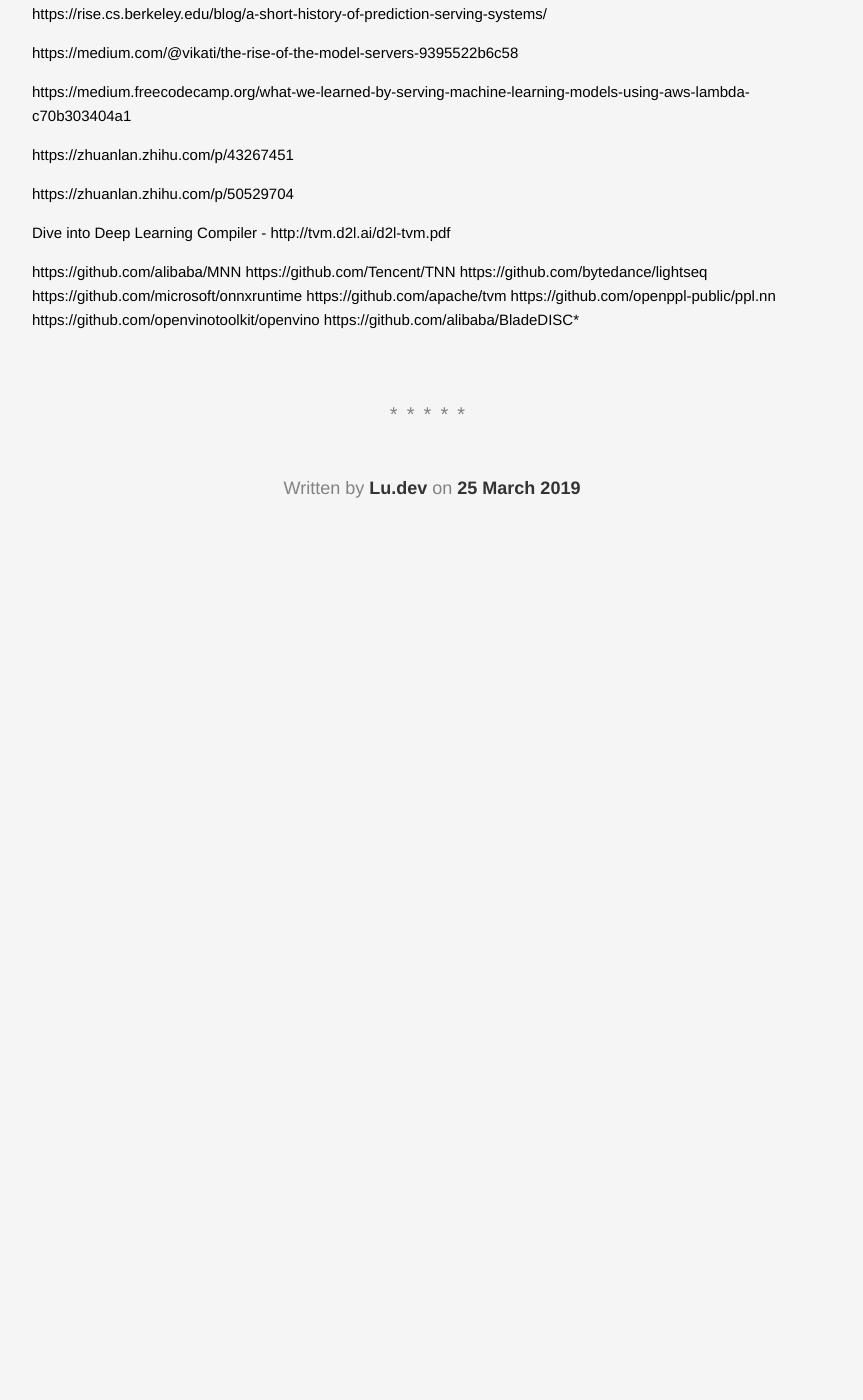
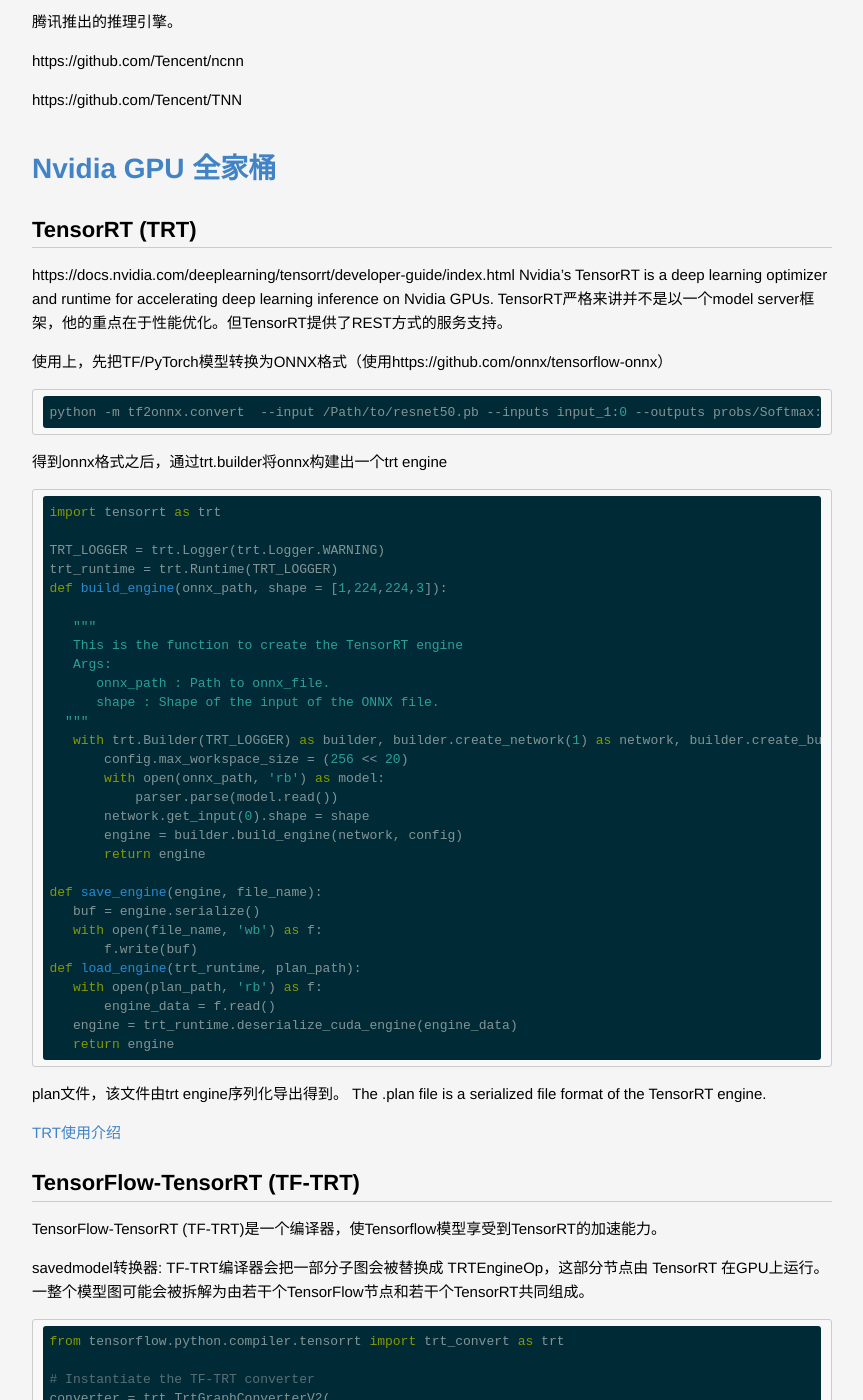
Before and after one commit to lucky521/blog, a Jekyll site: the page built from _posts/ml/2019-03-25-ML-Serving.markdown, in a window 1280 px wide and 1400 px high, scrolled down 3630 px. Shown: the whole window, without its empty margins (208-1071 px from the left). Built offline with Jekyll 4.4.1, drawn with Linux system fonts in a browser that asks for light colours; before the commit the page ends 4260 px from its top, so only the background shows below that; some of the changed text lies outside the part shown.

Commit message:
update blog

````diff
--- a/_posts/ml/2017-10-26-tensorflow.markdown
+++ b/_posts/ml/2017-10-26-tensorflow.markdown
@@ -1379,7 +1379,7 @@
 ```
 
 下面是构建serving pb-variable文件的过程：
-```python
+```py
 tf.saved_model.builder.SavedModelBuilder
 
 tf.saved_model.utils.build_tensor_info
--- a/_posts/ml/2019-03-25-ML-Serving.markdown
+++ b/_posts/ml/2019-03-25-ML-Serving.markdown
@@ -37,6 +37,17 @@
 * relay
   * 可以理解为一种可以描述深度学习网络的函数式编程语言
 
+
+* https://github.com/alibaba/MNN
+* https://github.com/Tencent/TNN
+* https://github.com/bytedance/lightseq
+* https://github.com/microsoft/onnxruntime
+* https://github.com/apache/tvm
+* https://github.com/openppl-public/ppl.nn
+* https://github.com/openvinotoolkit/openvino
+* https://github.com/alibaba/BladeDISC
+
+
 # 分布式
 将一个超大模型拆解部署在多个节点。
 
@@ -47,7 +58,9 @@
 
 
 
-#  知名框架
+
+
+# 知名框架
 
 ## TensorFlow Serving
  https://github.com/tensorflow/serving
@@ -110,28 +115,98 @@
 
 
 
+# Nvidia GPU 全家桶
+
+## TensorRT (TRT)
+https://docs.nvidia.com/deeplearning/tensorrt/developer-guide/index.html
+ Nvidia’s TensorRT is a deep learning optimizer and runtime for accelerating deep learning inference on Nvidia GPUs.
+ TensorRT严格来讲并不是以一个model server框架，他的重点在于性能优化。但TensorRT提供了REST方式的服务支持。
+
+使用上，先把TF/PyTorch模型转换为ONNX格式（使用https://github.com/onnx/tensorflow-onnx）
+
+```py
+python -m tf2onnx.convert  --input /Path/to/resnet50.pb --inputs input_1:0 --outputs probs/Softmax:0 --output resnet50.onnx
+```
+
+得到onnx格式之后，通过trt.builder将onnx构建出一个trt engine
+```python
+import tensorrt as trt
+
+TRT_LOGGER = trt.Logger(trt.Logger.WARNING)
+trt_runtime = trt.Runtime(TRT_LOGGER)
+def build_engine(onnx_path, shape = [1,224,224,3]):
+
+   """
+   This is the function to create the TensorRT engine
+   Args:
+      onnx_path : Path to onnx_file.
+      shape : Shape of the input of the ONNX file.
+  """
+   with trt.Builder(TRT_LOGGER) as builder, builder.create_network(1) as network, builder.create_builder_config() as config, trt.OnnxParser(network, TRT_LOGGER) as parser:
+       config.max_workspace_size = (256 << 20)
+       with open(onnx_path, 'rb') as model:
+           parser.parse(model.read())
+       network.get_input(0).shape = shape
+       engine = builder.build_engine(network, config)
+       return engine
+
+def save_engine(engine, file_name):
+   buf = engine.serialize()
+   with open(file_name, 'wb') as f:
+       f.write(buf)
+def load_engine(trt_runtime, plan_path):
+   with open(plan_path, 'rb') as f:
+       engine_data = f.read()
+   engine = trt_runtime.deserialize_cuda_engine(engine_data)
+   return engine
+```
+
+plan文件，该文件由trt engine序列化导出得到。 The .plan file is a serialized file format of the TensorRT engine.
+
+[TRT使用介绍](https://developer.nvidia.com/blog/speeding-up-deep-learning-inference-using-tensorflow-onnx-and-tensorrt/)
+
+
+## TensorFlow-TensorRT (TF-TRT)
+TensorFlow-TensorRT (TF-TRT)是一个编译器，使Tensorflow模型享受到TensorRT的加速能力。
+
+savedmodel转换器:
+TF-TRT编译器会把一部分子图会被替换成 TRTEngineOp，这部分节点由 TensorRT 在GPU上运行。一整个模型图可能会被拆解为由若干个TensorFlow节点和若干个TensorRT共同组成。
+```py
+from tensorflow.python.compiler.tensorrt import trt_convert as trt
+
+# Instantiate the TF-TRT converter
+converter = trt.TrtGraphConverterV2(
+   input_saved_model_dir=SAVED_MODEL_DIR,
+   precision_mode=trt.TrtPrecisionMode.FP32
+)
+
+# Convert the model into TRT compatible segments
+trt_func = converter.convert()
+converter.summary()
+```
+
+转换器构建之后，就可以build出trt engine
+```py
+MAX_BATCH_SIZE=128
+def input_fn():
+   batch_size = MAX_BATCH_SIZE
+   x = x_test[0:batch_size, :]
+   yield [x]
+
+converter.build(input_fn=input_fn)
+```
+
+[TF-TRT使用介绍](https://docs.nvidia.com/deeplearning/frameworks/tf-trt-user-guide/index.html)
+
+## triton
+https://github.com/triton-inference-server/server#readme
 
 
 
 # 参考
-
-https://rise.cs.berkeley.edu/blog/a-short-history-of-prediction-serving-systems/
-
-https://medium.com/@vikati/the-rise-of-the-model-servers-9395522b6c58
-
-https://medium.freecodecamp.org/what-we-learned-by-serving-machine-learning-models-using-aws-lambda-c70b303404a1
-
-https://zhuanlan.zhihu.com/p/43267451
-
-https://zhuanlan.zhihu.com/p/50529704
-
-Dive into Deep Learning Compiler - http://tvm.d2l.ai/d2l-tvm.pdf
-
-https://github.com/alibaba/MNN
-https://github.com/Tencent/TNN
-https://github.com/bytedance/lightseq
-https://github.com/microsoft/onnxruntime
-https://github.com/apache/tvm
-https://github.com/openppl-public/ppl.nn
-https://github.com/openvinotoolkit/openvino
-https://github.com/alibaba/BladeDISC*
+* https://rise.cs.berkeley.edu/blog/a-short-history-of-prediction-serving-systems/
+* https://medium.com/@vikati/the-rise-of-the-model-servers-9395522b6c58
+* https://medium.freecodecamp.org/what-we-learned-by-serving-machine-learning-models-using-aws-lambda-c70b303404a1
+* https://zhuanlan.zhihu.com/p/43267451
+* https://zhuanlan.zhihu.com/p/50529704
+* [Dive into Deep Learning Compiler](http://tvm.d2l.ai/d2l-tvm.pdf)
--- a/_posts/tech/2020-06-01-x-db.markdown
+++ b/_posts/tech/2020-06-01-x-db.markdown
@@ -207,6 +207,10 @@
 Pika Pika是一个可持久化的大容量redis存储服务  https://github.com/Qihoo360/pika
 
 
+redis支持存储类型除了字符串之外还有list/hashtable/set等容器结构。不过并不能支持容器中每个元素单独设置自己的过期时间
+[只能自己想办法达到近似的效果](https://stackoverflow.com/questions/48044721/redis-list-with-expiring-entries)
+
+
 ## Tair
 
 
````
Also changed, not shown: other parts of _posts/ml/2019-03-25-ML-Serving.markdown (+0 -8 lines).
